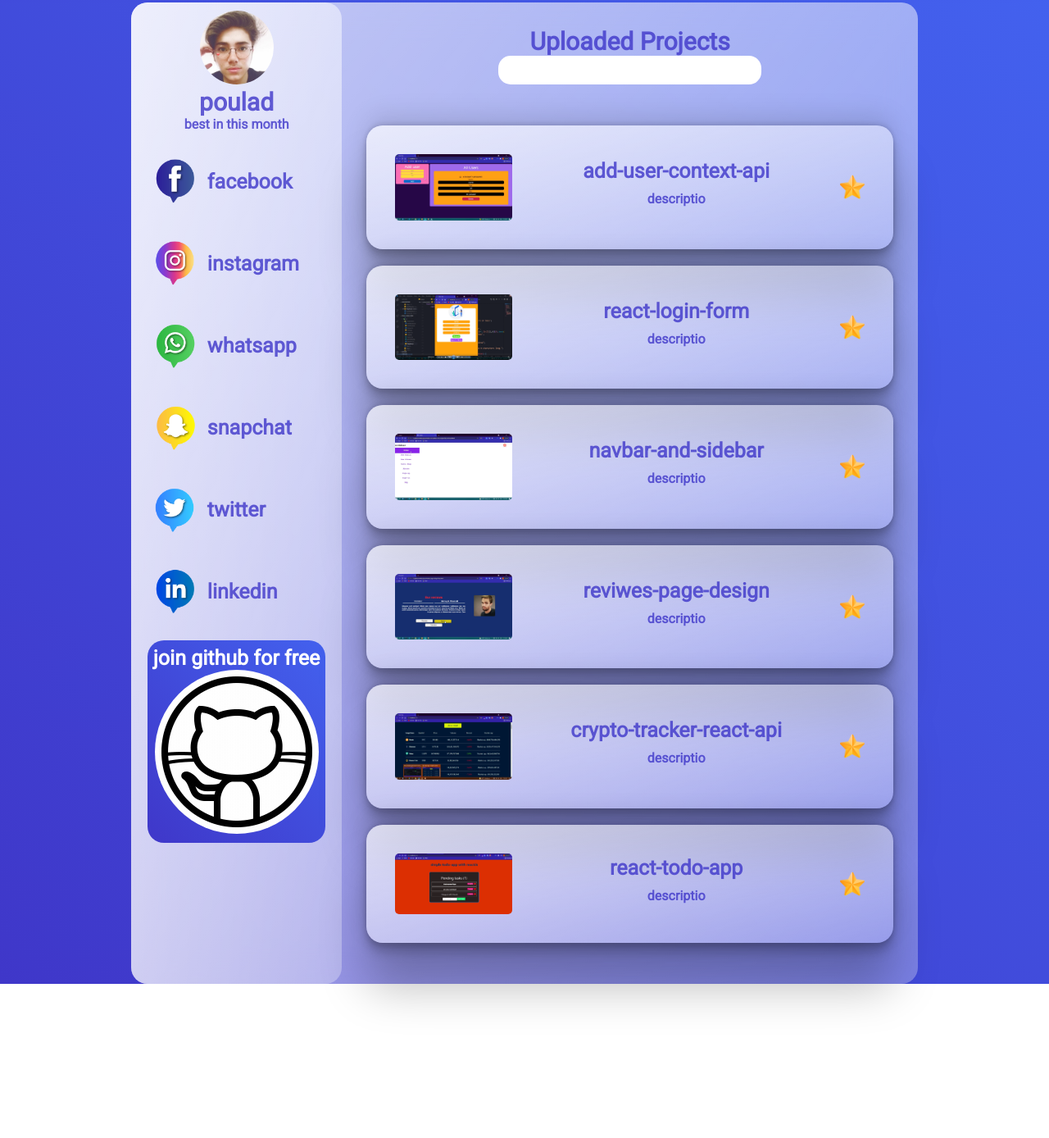
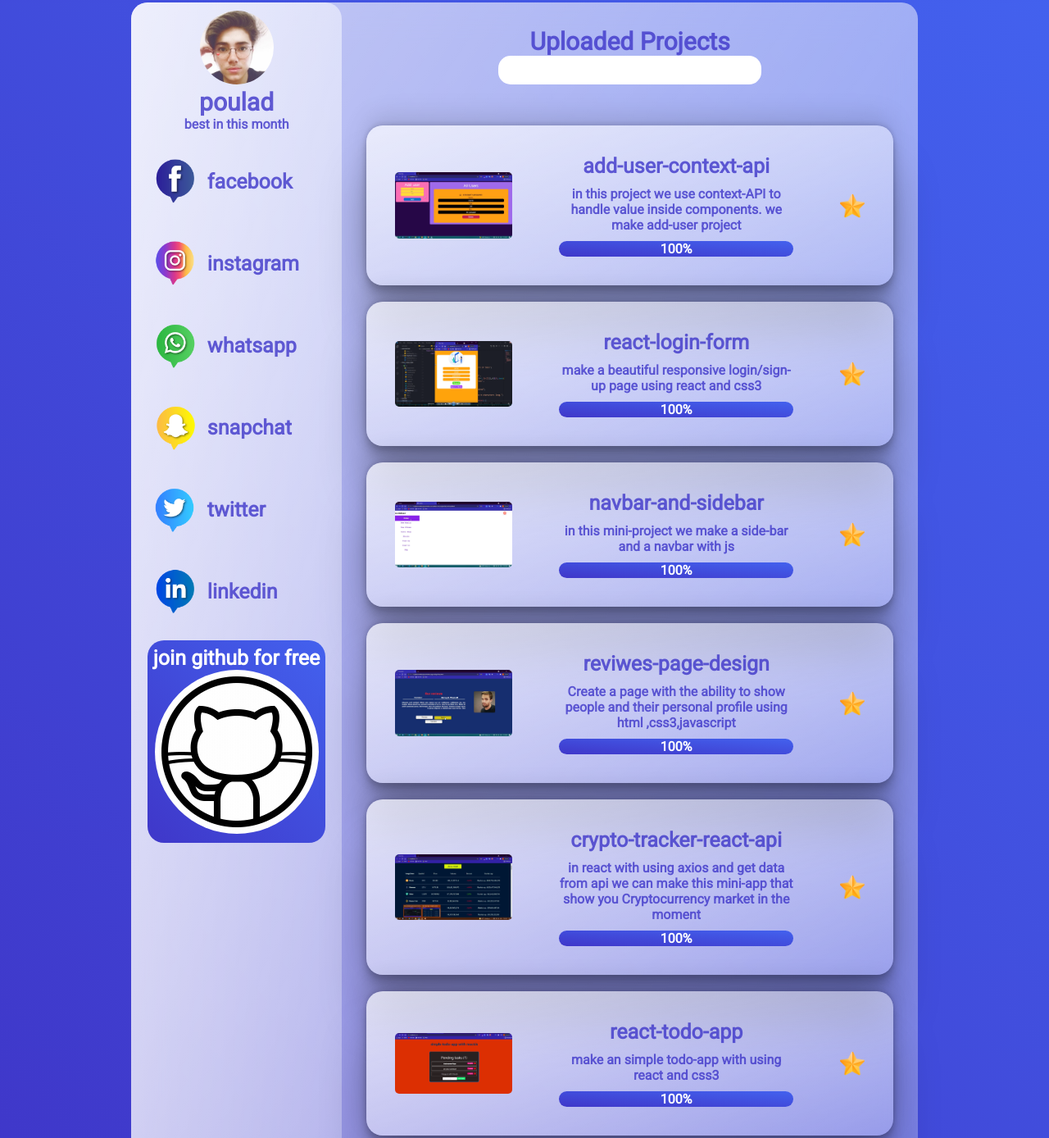
Before and after one commit to pooulad/glass-website-design, a plain HTML site: page index.html in a window 1280 px wide. Shown: the part 24-1412 px from the top of the page at 82% size. Before the commit the page ends 1224 px from the top, so only its background shows below. Drawn offline with Linux system fonts and the light colour scheme.

Commit message:
index.html edited

```diff
--- a/index.html
+++ b/index.html
@@ -59,8 +59,9 @@
                         <img class="project_img" src="./images/adduser.png" alt="add-user-context-api">
                         <div class="card_info">
                             <h2>add-user-context-api</h2>
-                            <p>descriptio</p>
-                            <div class="progress_bar"></div>
+                            <p>in this project we use context-API to handle value inside components. we make add-user project
+                            </p>
+                            <div class="progress_bar">100%</div>
                         </div>
                         <img class="star_img"src="./images/favourites.png" alt="">
                     </div>
@@ -68,8 +69,8 @@
                         <img class="project_img" src="./images/login.png" alt="react-login-form">
                         <div class="card_info">
                             <h2>react-login-form</h2>
-                            <p>descriptio</p>
-                            <div class="progress_bar"></div>
+                            <p>make a beautiful responsive login/sign-up page using react and css3</p>
+                            <div class="progress_bar">100%</div>
                         </div>
                         <img class="star_img"src="./images/favourites.png" alt="">
                     </div>
@@ -77,8 +78,9 @@
                         <img class="project_img" src="./images/navbar.png" alt="navbar-and-sidebar-mini-project">
                         <div class="card_info">
                             <h2>navbar-and-sidebar</h2>
-                            <p>descriptio</p>
-                            <div class="progress_bar"></div>
+                            <p>in this mini-project we make a side-bar and a navbar with js
+                            </p>
+                            <div class="progress_bar">100%</div>
                         </div>
                         <img class="star_img"src="./images/favourites.png" alt="">
                     </div>
@@ -86,8 +88,9 @@
                         <img class="project_img" src="./images/reviews.png" alt="reviwes-page-design">
                         <div class="card_info">
                             <h2>reviwes-page-design</h2>
-                            <p>descriptio</p>
-                            <div class="progress_bar"></div>
+                            <p>Create a page with the ability to show people and their personal profile using html ,css3,javascript
+                            </p>
+                            <div class="progress_bar">100%</div>
                         </div>
                         <img class="star_img"src="./images/favourites.png" alt="">
                     </div>
@@ -95,8 +98,9 @@
                         <img class="project_img" src="./images/crypto-tracker-shot.png" alt="crypto-tracker-react-api">
                         <div class="card_info">
                             <h2>crypto-tracker-react-api</h2>
-                            <p>descriptio</p>
-                            <div class="progress_bar"></div>
+                            <p>in react with using axios and get data from api we can make this mini-app that show you Cryptocurrency market in the moment
+                            </p>
+                            <div class="progress_bar">100%</div>
                         </div>
                         <img class="star_img"src="./images/favourites.png" alt="">
                     </div>
@@ -104,8 +108,9 @@
                         <img class="project_img" src="./images/todo.png" alt="react-todo-app">
                         <div class="card_info">
                             <h2>react-todo-app</h2>
-                            <p>descriptio</p>
-                            <div class="progress_bar"></div>
+                            <p>make an simple todo-app with using react and css3
+                            </p>
+                            <div class="progress_bar">100%</div>
                         </div>
                         <img class="star_img"src="./images/favourites.png" alt="">
                     </div>
```
